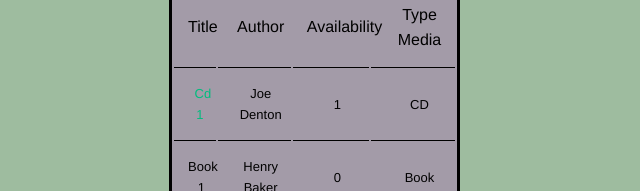
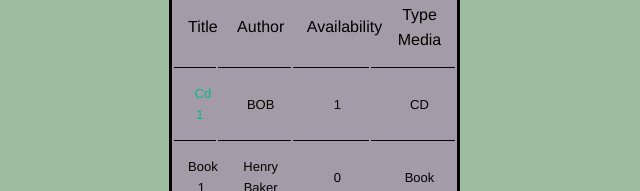
Before and after one commit to 14ellisj/LibarySystem, a Vue app in the folder UI/Library System/: page /front in a window 1280 px wide. Shown: the part 203-394 px from the top of the page, without its empty margins (0-640 px from the left). Built offline with nearby package versions, Linux system fonts and the light colour scheme.

Commit message:
Database Update and Fill In

```diff
--- a/UI/Library System/src/components/FrontView.vue
+++ b/UI/Library System/src/components/FrontView.vue
@@ -1,4 +1,9 @@
 <script setup lang="ts">
+import { defineComponent, ref } from 'vue'
+import { type Media } from '../models/media';
+import MediaService from '@/services/MediaService'
+
+
 </script>
 
 <template>
@@ -18,8 +23,8 @@
                 <td>Type Media</td>
             </tr>
             <tr>
-                <td><a href="SingleMediaView.vue">Cd 1</a> </td>
-                <td>Joe Denton</td>
+                <td><a href="Item">Cd 1</a> </td>
+                <td>BOB</td>
                 <td>1</td>
                 <td>CD</td>
             </tr>
--- a/UI/Library System/src/router/index.ts
+++ b/UI/Library System/src/router/index.ts
@@ -2,7 +2,6 @@ import { createRouter, createWebHistory } from 'vue-router'
 import HomeView from '../views/HomeView.vue'
 import MediaView from '../views/MediaView.vue'
 import StartView from '../views/StartView.vue'
-import SingleItemView from '@/components/SingleItemView.vue'
 import SingleMediaView from '@/views/SingleMediaView.vue'
 
 const router = createRouter({
--- a/UI/Library System/src/views/MediaView.vue
+++ b/UI/Library System/src/views/MediaView.vue
@@ -4,7 +4,7 @@ import MediaTable from '../components/MediaView/MediaTable.vue'
 
 <template>
   <main>
-    <p style="color: var(--primary-color)">AJsdjhgasd</p>
+    <p style="color: var(--primary-color)"></p>
     <MediaTable style="color: var(primary-color)" props="{count: 1}" />
   </main>
 </template>
```
Also changed, not shown: 2 other files (tests, documents, lock files or other folders).
